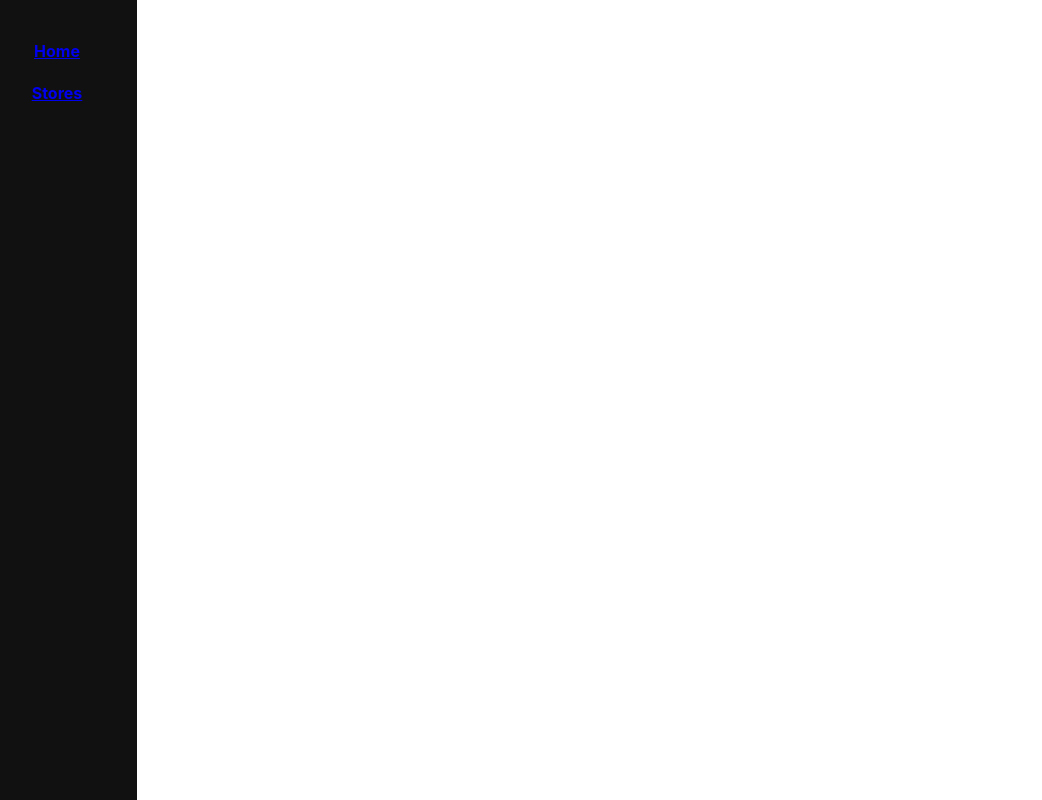
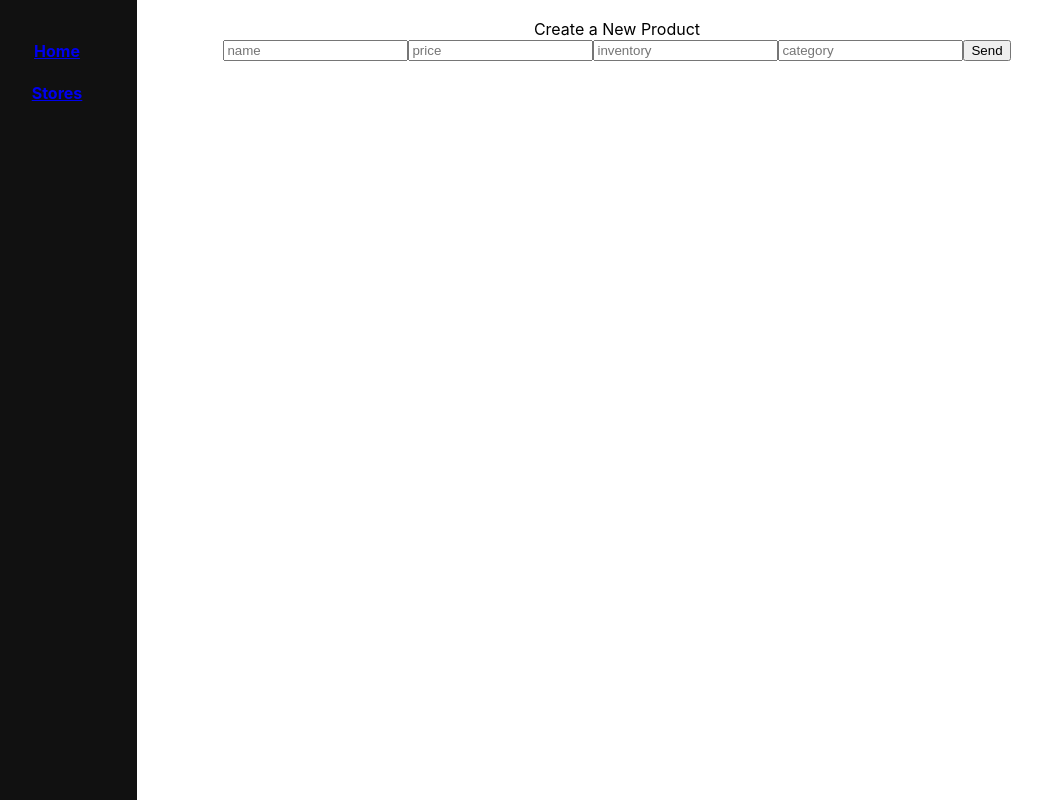
Before and after one commit to jcsimosa/Flatapple, a React (Create React App) app: page /stores/1 in a window 1280 px wide. Shown: the whole page, without its empty margins (23-1065 px from the left). Built offline with nearby package versions, Linux system fonts and the light colour scheme; no server answers.

Commit message:
added product creator

```diff
--- /dev/null
+++ b/src/CreateProducts.js
@@ -0,0 +1,56 @@
+import React, { useState } from "react";
+
+function CreateProducts ({id}) {
+
+
+const [products, setProducts] = useState([])
+// use to Control form
+const [name, setName] = useState('')
+const [price, setPrice] = useState('')
+const [inventory, setInventory] = useState('')
+const [category,setCategory] = useState('')
+
+
+const newProduct = obj => {
+    setProducts(products => [...products, obj])
+}
+
+console.log(id)
+
+const CreateProduct = (e)=> {
+    e.preventDefault()
+    fetch ('http://localhost:9292/products', {
+        method: "POST",
+        headers: {
+            'Content-type':"application/json",
+        },
+        body: JSON.stringify ({
+            name,
+            price,
+            inventory,
+            category,
+            store_id: id
+        }),
+    })
+    .then(res => res.json())
+    .then(newProductobj => newProduct(newProductobj))
+}
+
+
+    return (
+    <div>
+            <label /> Create a New Product
+            <form onSubmit={CreateProduct}>
+            <input placeholder="name" onChange={(e)=>setName(e.target.value)}></input>
+            <input placeholder="price" onChange={(e)=>setPrice(e.target.value)}></input>
+            <input placeholder="inventory" onChange={(e)=>setInventory(e.target.value)}></input>
+            <input placeholder="category" onChange={(e)=>setCategory(e.target.value)}></input>
+            <input type='submit' value="Send" ></input>
+            </form>
+    </div>
+    )
+
+
+}
+
+export default CreateProducts;
--- a/src/StoreCard.js
+++ b/src/StoreCard.js
@@ -1,6 +1,7 @@
 import React, { useState, useEffect } from "react";
 import { useParams } from "react-router-dom";
 import RenderProducts from "./RenderProducts";
+import CreateProducts from "./CreateProducts";
 
 function StoreCard( {storeData} ) {
 
@@ -18,6 +19,7 @@ function StoreCard( {storeData} ) {
   return (
     <div>
       <h3>{store.name}</h3>
+      < CreateProducts id={id} />
       < RenderProducts store={store}/>
     </div>
   );
```
Also changed, not shown: Apple-logo.png (added).
